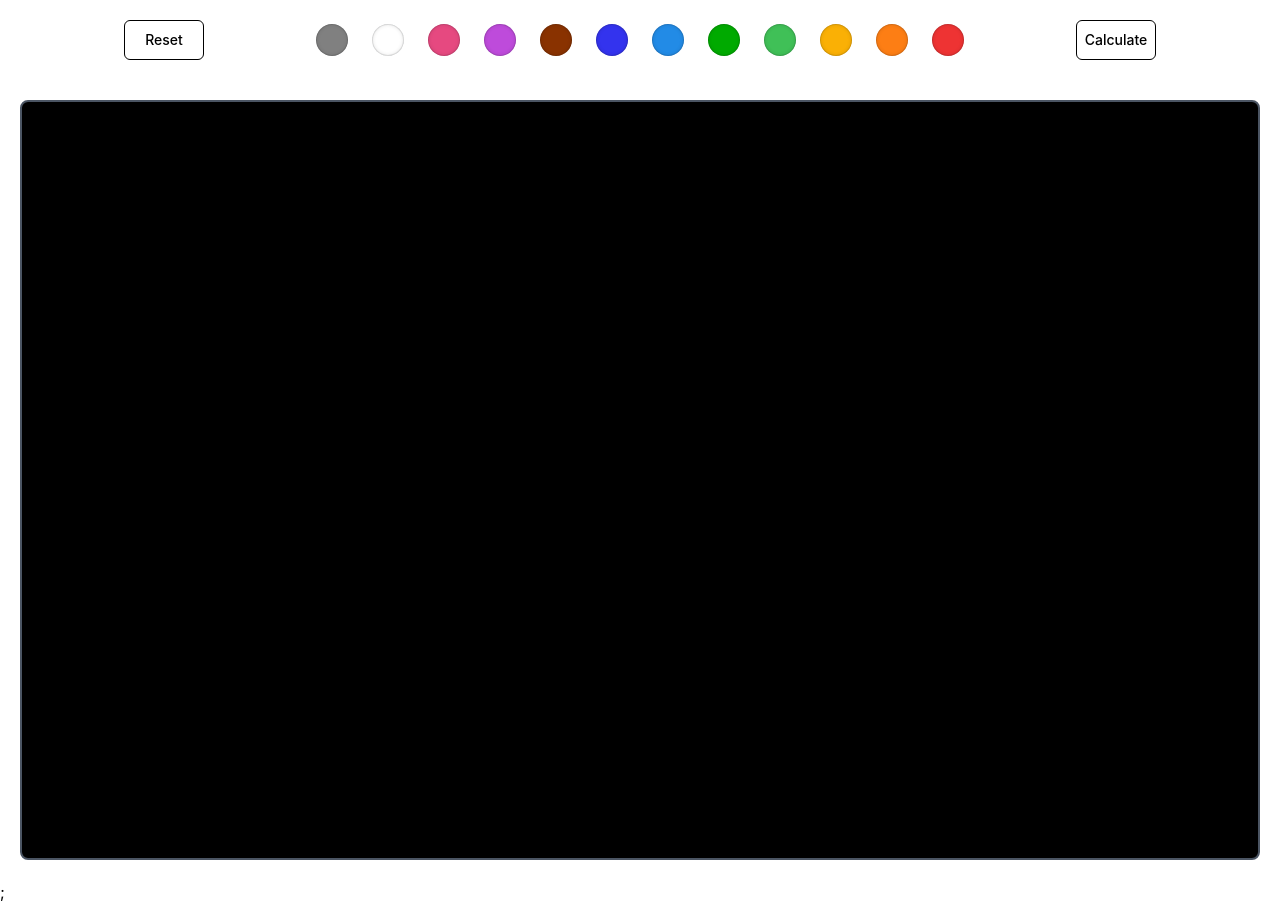
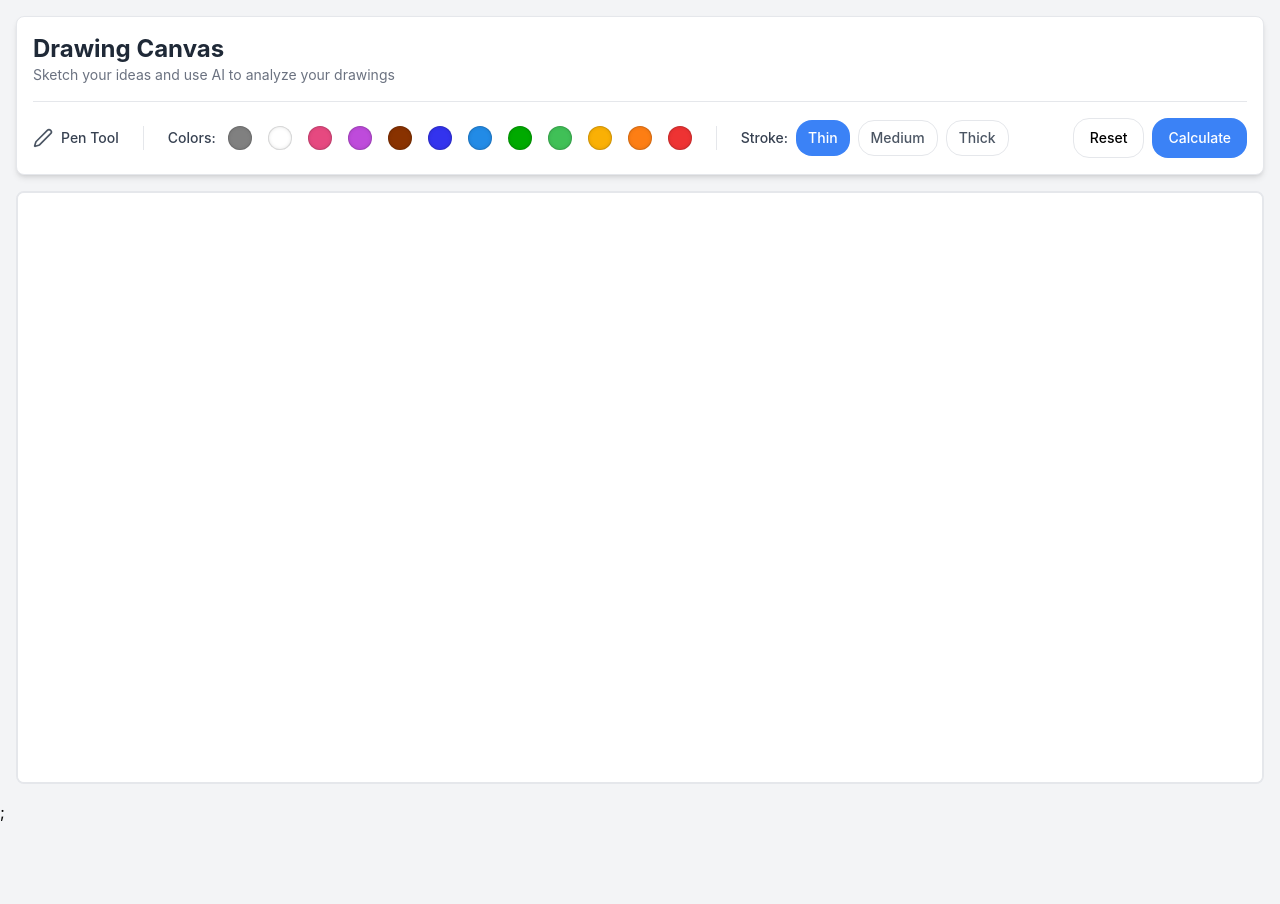
Before and after one commit to karthikrk0180/canvas-ai-frontend, a React (Vite) app: page / in a window 1280 px wide. After the commit the page ends 824 px from the top, so only its background shows below. Built offline with nearby package versions, Linux system fonts and the light colour scheme.

Commit message:
improved ui

```diff
--- a/src/components/ui/button.tsx
+++ b/src/components/ui/button.tsx
@@ -5,25 +5,25 @@ import { cva, type VariantProps } from "class-variance-authority";
 import { cn } from "../../lib/utils"; // Ensure the path is correct
 
 const buttonVariants = cva(
-  "inline-flex items-center justify-center whitespace-nowrap rounded-md text-sm font-medium ring-offset-background transition-colors focus-visible:outline-none focus-visible:ring-2 focus-visible:ring-ring focus-visible:ring-offset-2 disabled:pointer-events-none disabled:opacity-50",
+  "inline-flex items-center justify-center whitespace-nowrap rounded-lg text-sm font-medium ring-offset-background transition-colors focus-visible:outline-none focus-visible:ring-2 focus-visible:ring-ring focus-visible:ring-offset-2 disabled:pointer-events-none disabled:opacity-50",
   {
     variants: {
       variant: {
-        default: "bg-primary hover:bg-primary/90 border border-black", // Added black border here
+        default: "bg-primary text-primary-foreground hover:bg-primary/90",
         destructive:
           "bg-destructive text-destructive-foreground hover:bg-destructive/90",
         outline:
-          "border border-input bg-background hover:bg-accent hover:text-accent-foreground",
+          "border border-gray-200 bg-white hover:bg-gray-100 hover:text-gray-900",
         secondary:
           "bg-secondary text-secondary-foreground hover:bg-secondary/80",
         ghost: "hover:bg-accent hover:text-accent-foreground",
         link: "text-primary underline-offset-4 hover:underline",
       },
       size: {
-        default: "h-10 w-20 px-4 py-2",  // Default padding for standard size
-        sm: "h-9 rounded-md px-3",  // Smaller padding
-        lg: "h-11 rounded-md px-8", // Larger padding
-        icon: "h-10 w-10",          // Icon size button
+        default: "h-10 px-4 py-2 rounded-2xl",
+        sm: "h-9 rounded-2xl px-3",
+        lg: "h-11 rounded-2xl px-8",
+        icon: "h-10 w-10 rounded-2xl",
       },
     },
     defaultVariants: {
--- a/src/screens/home/index.tsx
+++ b/src/screens/home/index.tsx
@@ -1,87 +1,78 @@
 import { useEffect, useRef, useState } from "react";
 import { SWATCHES } from "../../../constants";
 import { ColorSwatch, Group } from "@mantine/core";
-import { Button } from "../../components/ui/button"; // Adjust the path as needed
-// import Draggable from "react-draggable";
+import { Button } from "../../components/ui/button";
+import { Pen } from 'lucide-react';
 import axios from "axios";
 import '../../index.css';
-import React from "react";
 
-interface Response {
+type StrokeWidth = 'Thin' | 'Medium' | 'Thick';
+
+const STROKE_MAP: Record<StrokeWidth, number> = {
+  Thin: 2,
+  Medium: 5,
+  Thick: 10,
+};
+
+interface AnalysisResult {
   expr: string;
   result: string;
-  assign: boolean;
-}
-
-interface GeneratedResult {
-  expression: string;
-  answer: string;
+  isError?: boolean;
 }
 
 export default function Home() {
   const canvasRef = useRef<HTMLCanvasElement>(null);
-  // const draggableRef = useRef<HTMLDivElement>(null);
+  const mainContainerRef = useRef<HTMLDivElement>(null);
   const [isDrawing, setIsDrawing] = useState(false);
-  const [color, setColor] = useState("rgb(255,255,255)");
-  const [reset, setReset] = useState(false);
-  const [result, setResult] = useState<GeneratedResult>();
+
+  const [color, setColor] = useState("rgb(0,0,0)");
+  const [stroke, setStroke] = useState<StrokeWidth>('Thin');
+
   const [dicOfVars, setDictOfVars] = useState({});
+  const [analysisResult, setAnalysisResult] = useState<AnalysisResult | null>(null);
 
-  useEffect(() => {
-    const canvas = canvasRef.current;
-
-    if (canvas) {
-      const ctx = canvas.getContext("2d");
-      if (ctx) {
-        // Set canvas size to full screen minus 20px padding
-        canvas.width = window.innerWidth - 40; // 20px padding on each side
-        canvas.height = window.innerHeight - 40; // 20px padding on each side
-        ctx.lineCap = "round";
-        ctx.lineWidth = 3;
-      }
-    }
-
-    return () => {
-      // Cleanup code if necessary
-    };
-  }, []);
-
-  useEffect(() => {
-    if (reset) {
-      resetCanvas();
-      setResult(undefined);
-      setDictOfVars({});
-      setReset(false);
-    }
-  }, [reset]);
-
-  const renderResponseToCanvas = (expression: string, answer: string) => {
+  const clearCanvas = () => {
     const canvas = canvasRef.current;
     if (canvas) {
       const ctx = canvas.getContext("2d");
       if (ctx) {
-        // Clear the canvas
-        ctx.clearRect(0, 0, canvas.width, canvas.height);
+        ctx.fillStyle = "white";
+        ctx.fillRect(0, 0, canvas.width, canvas.height);
+      }
+    }
+    setAnalysisResult(null);
+  }
 
-        // Set text properties
-        ctx.fillStyle = "white"; // Set text color
-        ctx.font = "24px Arial"; // Set font size and family
-        ctx.fillText(`Expression: ${expression}`, 10, 30); // Draw expression
-        ctx.fillText(`Answer: ${answer}`, 10, 60); // Draw answer
-      }
+  useEffect(() => {
+    document.body.className = 'bg-gray-100';
+    const canvas = canvasRef.current;
+    const mainEl = mainContainerRef.current;
+
+    const setCanvasSize = () => {
+      if (canvas && mainEl) {
+        const style = getComputedStyle(mainEl);
+        const paddingX = parseFloat(style.paddingLeft) + parseFloat(style.paddingRight);
+        const paddingY = parseFloat(style.paddingTop) + parseFloat(style.paddingBottom);
+
+        canvas.width = mainEl.clientWidth - paddingX;
+        canvas.height = mainEl.clientHeight - paddingY;
+
+        clearCanvas();
       }
     };
 
-  useEffect(() => {
-    if (result) {
-      renderResponseToCanvas(result.expression, result.answer);
-    }
-  }, [result]);
+    setCanvasSize();
+    window.addEventListener("resize", setCanvasSize);
+
+    return () => {
+      window.removeEventListener("resize", setCanvasSize);
+    };
+  }, []);
 
   const sendData = async () => {
     const canvas = canvasRef.current;
-
     if (canvas) {
+      setAnalysisResult({ expr: "Analyzing...", result: "Please wait while the AI processes your drawing."});
       try {
         const response = await axios.post(
           `${import.meta.env.VITE_API_URL}/calculate`,
@@ -92,48 +83,51 @@ export default function Home() {
         );
 
         const resp = await response.data;
+        if (resp.data && resp.data.length > 0) {
+            const firstResult = resp.data[0];
+            setAnalysisResult({ expr: firstResult.expr, result: firstResult.result });
 
-        resp.data.forEach((data: Response) => {
+            resp.data.forEach((data: { assign: boolean, expr: string, result: string }) => {
                 if (data.assign) {
-            setDictOfVars((prev) => ({
-              ...prev,
-              [data.expr]: data.result,
-            }));
+                    setDictOfVars((prev) => ({ ...prev, [data.expr]: data.result }));
+                }
+            });
+        } else {
+            setAnalysisResult({ expr: "Interpretation Error", result: "Could not interpret the drawing. Please try again.", isError: true });
         }
 
-          setTimeout(() => {
-            setResult({
-              expression: data.expr,
-              answer: data.result,
-            });
-          }, 200);
-        });
       } catch (error) {
-        console.error("Error sending data:", error); // Log errors if any
+        setAnalysisResult({ expr: "Network Error", result: "An error occurred while anaylzing the image.", isError: true });
+        console.error("Error sending data:", error);
       }
     }
   };
 
-  const resetCanvas = () => {
+  const startDrawing = (e: React.MouseEvent<HTMLCanvasElement> | React.TouchEvent<HTMLCanvasElement>) => {
+    setAnalysisResult(null);
+
     const canvas = canvasRef.current;
-    if (canvas) {
-      const ctx = canvas.getContext("2d");
-      if (ctx) {
-        ctx.clearRect(0, 0, canvas.width, canvas.height);
+    if (!canvas) return;
+    const rect = canvas.getBoundingClientRect();
+
+    let clientX, clientY;
+    if ('touches' in e) {
+        if(e.touches.length === 0) return;
+        clientX = e.touches[0].clientX;
+        clientY = e.touches[0].clientY;
+    } else {
+        clientX = e.clientX;
+        clientY = e.clientY;
     }
-    }
-  };
 
-  const startDrawing = (e: React.MouseEvent<HTMLCanvasElement>) => {
-    const canvas = canvasRef.current;
-    if (canvas) {
-      canvas.style.background = "black";
+    const offsetX = clientX - rect.left;
+    const offsetY = clientY - rect.top;
+
     const ctx = canvas.getContext("2d");
     if (ctx) {
         ctx.beginPath();
-        ctx.moveTo(e.nativeEvent.offsetX, e.nativeEvent.offsetY);
+        ctx.moveTo(offsetX, offsetY);
         setIsDrawing(true);
-      }
     }
   };
 
@@ -141,66 +135,132 @@ export default function Home() {
     setIsDrawing(false);
   };
 
-  const draw = (e: React.MouseEvent<HTMLCanvasElement>) => {
+  const draw = (e: React.MouseEvent<HTMLCanvasElement> | React.TouchEvent<HTMLCanvasElement>) => {
     if (!isDrawing) return;
 
     const canvas = canvasRef.current;
-    if (canvas) {
+    if (!canvas) return;
+    const rect = canvas.getBoundingClientRect();
+
+    let clientX, clientY;
+    if ('touches' in e) {
+        if(e.touches.length === 0) return;
+        clientX = e.touches[0].clientX;
+        clientY = e.touches[0].clientY;
+    } else {
+        clientX = e.clientX;
+        clientY = e.clientY;
+    }
+
+    const offsetX = clientX - rect.left;
+    const offsetY = clientY - rect.top;
+
     const ctx = canvas.getContext("2d");
     if (ctx) {
+      ctx.lineWidth = STROKE_MAP[stroke];
       ctx.strokeStyle = color;
-        ctx.lineTo(e.nativeEvent.offsetX, e.nativeEvent.offsetY);
+      ctx.lineCap = "round";
+      ctx.lineTo(offsetX, offsetY);
       ctx.stroke();
-      }
     }
   };
 
   return (
-    <>
-      <div className="flex flex-wrap gap-2 p-5 items-center justify-evenly">
-        <Button
-          onClick={() => setReset(true)}
-          className="border border-black p-2 bg-white text-black hover:bg-black hover:text-white"
-          variant="default"
-        >
-          Reset
-        </Button>
+    <div className="h-dvh bg-gray-100 flex flex-col p-4">
+      <div className="flex-1 flex flex-col gap-4 min-h-0">
+        {/* Unified header and toolbar */}
+        <header className="bg-white rounded-lg shadow-md border border-gray-200 p-4 space-y-4">
+            {/* Top section: Title and Result */}
+            <div className="flex flex-col md:flex-row justify-between md:items-start gap-4">
+                <div>
+                    <h1 className="text-2xl font-bold text-gray-800">Drawing Canvas</h1>
+                    <p className="text-sm text-gray-500">Sketch your ideas and use AI to analyze your drawings</p>
+                </div>
+                {analysisResult && (
+                    <div className={`text-sm rounded-lg p-3 w-full md:w-1/2 lg:w-1/3 ${
+                        analysisResult.isError
+                        ? 'bg-red-50 border-red-200 text-red-700'
+                        : 'bg-blue-50 border-blue-200 text-blue-700'
+                    }`}>
+                        <p className="font-semibold">{analysisResult.expr}</p>
+                        <p>{analysisResult.result}</p>
+                    </div>
+                )}
+            </div>
 
-        <Group className="space-x-2">
-          {SWATCHES.map((swatchColor: string) => (
+            <hr className="border-gray-200" />
+
+            {/* Bottom section: Toolbar */}
+            <div className="flex flex-wrap items-center gap-x-4 gap-y-2 md:gap-x-6">
+                <div className="flex items-center gap-2">
+                    <Pen size={20} className="text-gray-600" />
+                    <span className="text-sm font-medium text-gray-700 hidden sm:inline">Pen Tool</span>
+                </div>
+                <div className="h-6 w-px bg-gray-200 hidden md:block"></div>
+                <div className="flex items-center gap-3">
+                    <span className="text-sm font-medium text-gray-700 hidden sm:inline">Colors:</span>
+                    <Group>
+                        {SWATCHES.map((swatchColor) => (
                         <ColorSwatch
                             key={swatchColor}
                             color={swatchColor}
                             onClick={() => setColor(swatchColor)}
-              size={32}
+                            size={24}
+                            className={`cursor-pointer rounded-full transition-all duration-200 ${
+                            color === swatchColor ? 'ring-2 ring-blue-500 ring-offset-1 ring-offset-white' : 'hover:opacity-80'
+                            }`}
                         />
                         ))}
                     </Group>
-
+                </div>
+                <div className="h-6 w-px bg-gray-200 hidden md:block"></div>
+                <div className="flex items-center gap-2">
+                    <span className="text-sm font-medium text-gray-700 hidden sm:inline">Stroke:</span>
+                    {(['Thin', 'Medium', 'Thick'] as StrokeWidth[]).map((strokeWidth) => (
                         <Button
-          onClick={sendData}
-          className="border border-black p-2 bg-white text-black hover:bg-black hover:text-white"
-          variant="default"
+                            key={strokeWidth}
+                            variant={stroke === strokeWidth ? 'default': 'outline'}
+                            size="sm"
+                            onClick={() => setStroke(strokeWidth)}
+                            className={stroke === strokeWidth
+                                ? "bg-blue-500 text-white border-blue-500"
+                                : "text-gray-600 border-gray-200 hover:bg-gray-50"}
                         >
+                            {strokeWidth}
+                        </Button>
+                    ))}
+                </div>
+                <div className="flex-grow"></div>
+                <div className="flex items-center gap-2">
+                    <Button
+                        onClick={clearCanvas}
+                        variant="outline"
+                    >
+                        Reset
+                    </Button>
+                    <Button onClick={sendData} className="bg-blue-500 text-white hover:bg-blue-600">
                         Calculate
                     </Button>
                 </div>
+            </div>
+        </header>
 
-      <div className="flex justify-center items-center min-h-screen">
+        {/* Main canvas area */}
+        <main ref={mainContainerRef} className="flex-1 min-h-0">
             <canvas
             ref={canvasRef}
             id="canvas"
-          className="rounded-lg bg-black border-2 border-gray-600"
+            className="bg-white rounded-lg w-full h-full border-2 border-gray-200 touch-none"
             onMouseDown={startDrawing}
             onMouseOut={stopDrawing}
             onMouseUp={stopDrawing}
             onMouseMove={draw}
-          style={{
-            width: `calc(100vw - 40px)`, // 20px padding from each side
-            height: `calc(100vh - 40px)`  // 20px padding from each side
-          }}
+            onTouchStart={startDrawing}
+            onTouchEnd={stopDrawing}
+            onTouchMove={draw}
             />
+        </main>
       </div>
-    </>
+    </div>
   );
 }
```
Also changed, not shown: 1 other file (tests, documents, lock files or other folders). Lines whose indentation alone changed are shown as unchanged.
